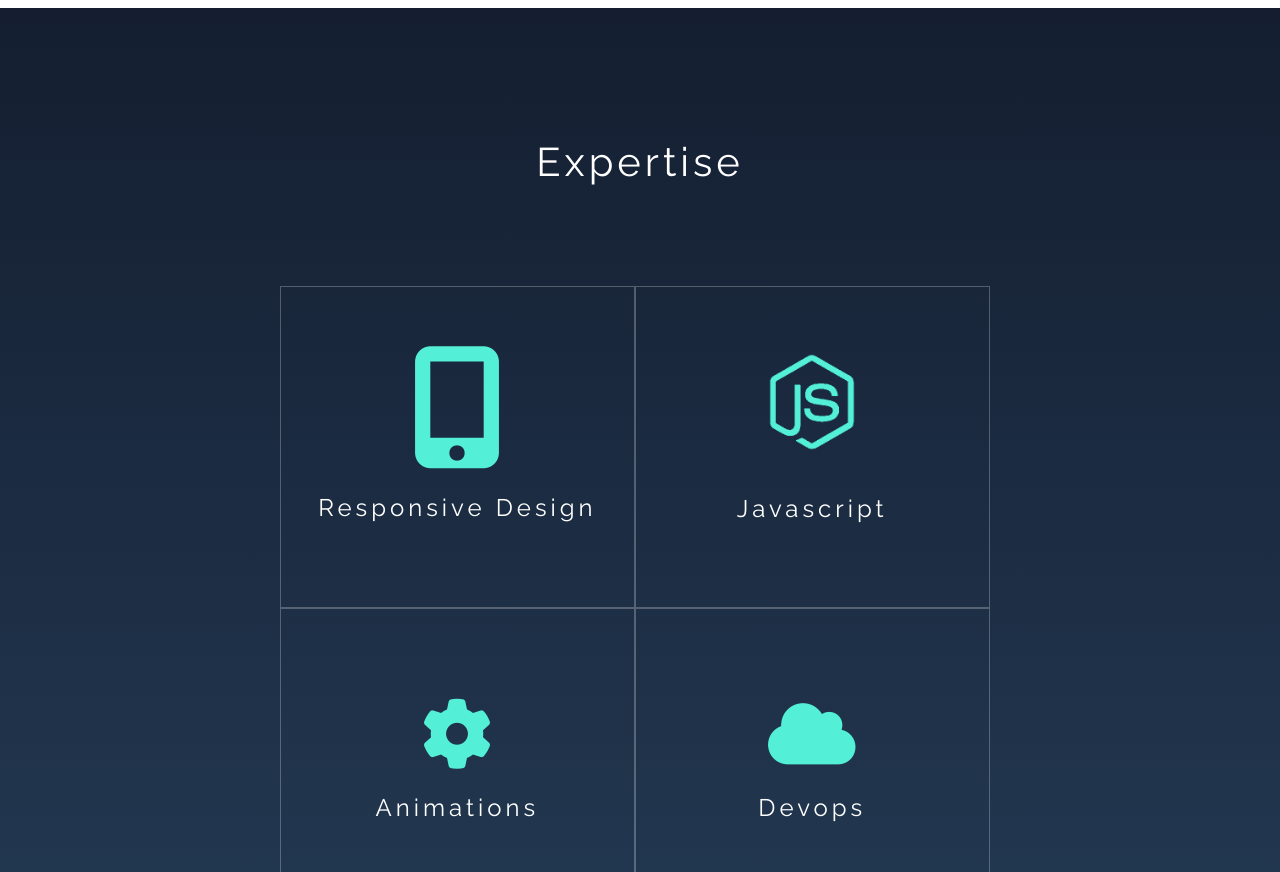
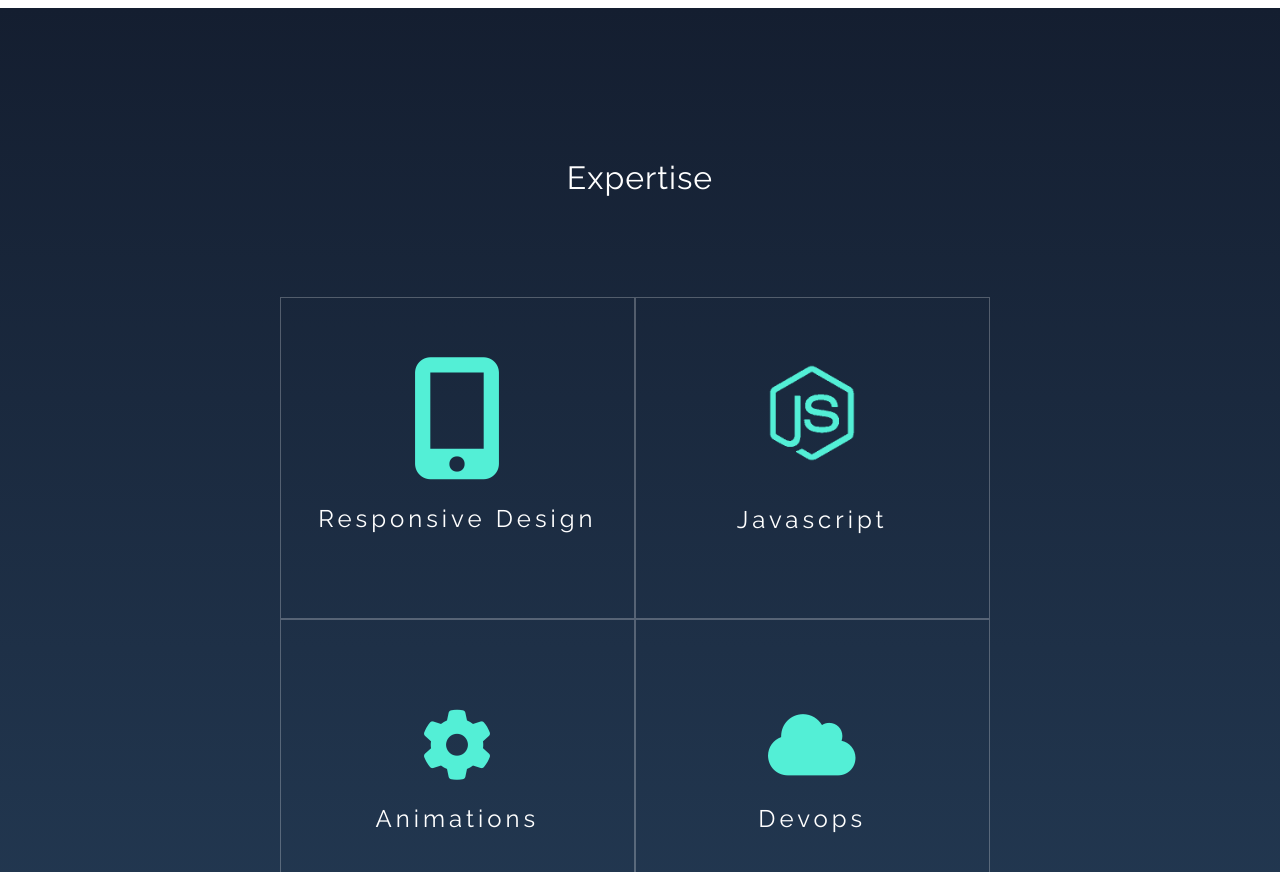
Before and after one commit to IanSpringer/portfolio, a React (Create React App) app: page / in a window 1280 px wide. Shown: the part 2660-3532 px from the top of the page. Built offline with nearby package versions, Linux system fonts and the light colour scheme.

Commit message:
changed h1

```diff
--- a/src/index.css
+++ b/src/index.css
@@ -170,7 +170,7 @@ a{
   background-size: cover;*/
   background: linear-gradient(#141E30, #243B55);
 }
-.four h2{
+.four h1{
   color: white;
   text-align: center;
     margin-bottom: 50px;
--- a/src/sections/Four.js
+++ b/src/sections/Four.js
@@ -114,7 +114,7 @@ class Four extends Component{
     return(
       <div className={this.props.className}>
         <div className="wrapper parallax">
-          <h2>Expertise</h2>
+          <h1>Expertise</h1>
           <h5 className={this.state.closeActive} onClick={this.handleCloseClick}>Back</h5>
           <div className="expert-wrapper">
           {attrs.map(function(obj, index){
```
